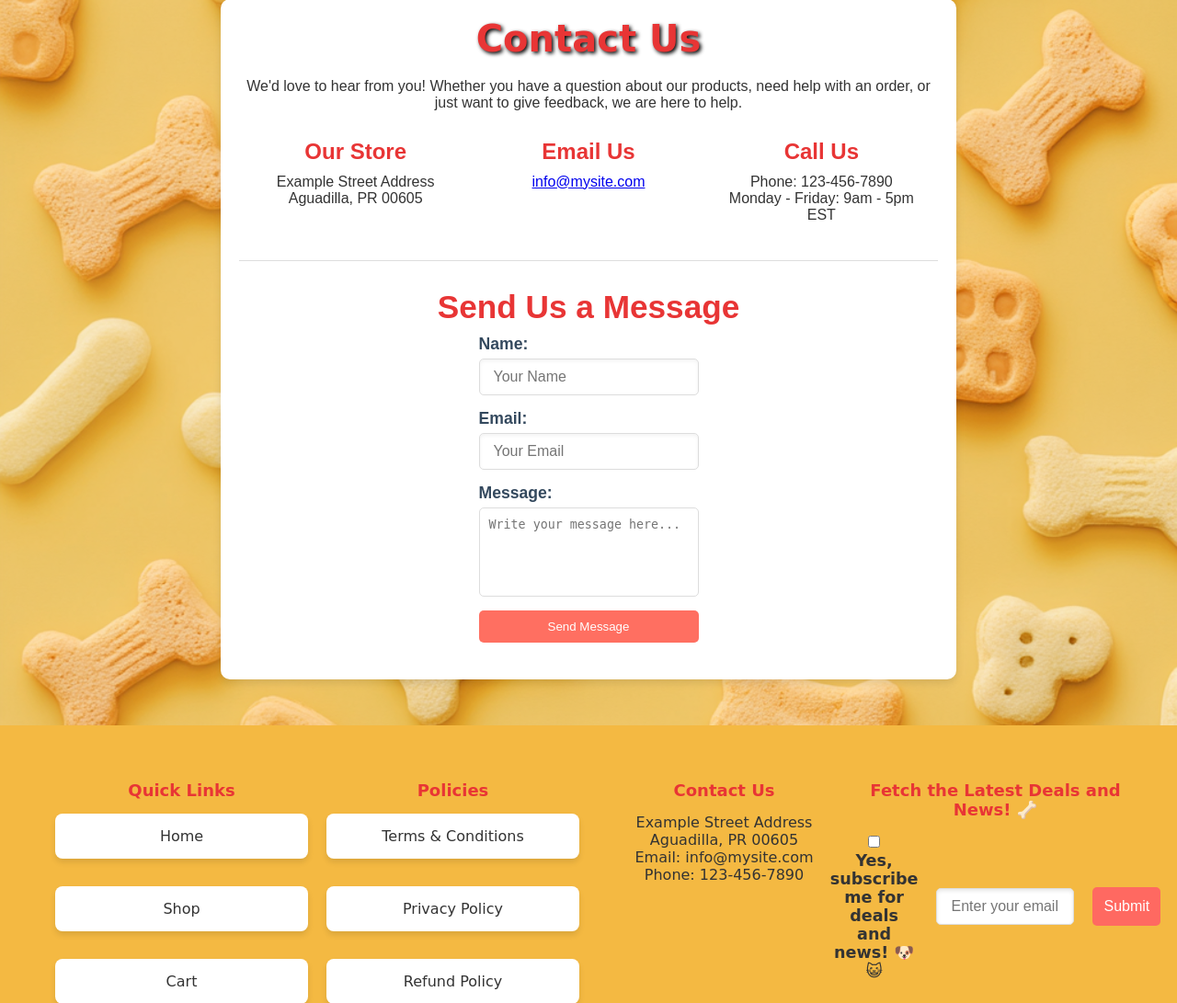
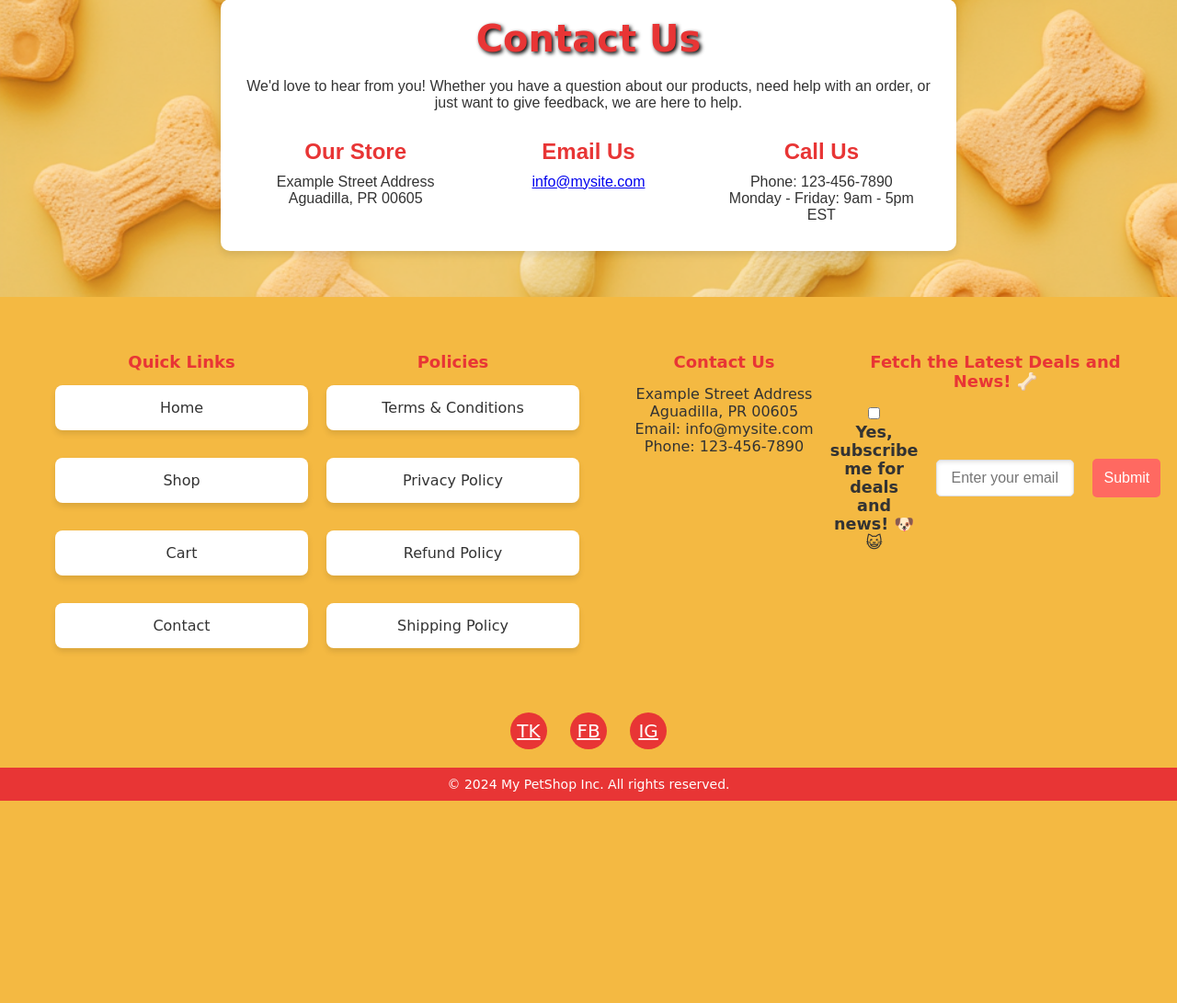
Before and after one commit to anibalfuentesrod/My-PetShop, a Django app: page /contact/ in a window 1280 px wide. Shown: the part 141-1232 px from the top of the page at 92% size. After the commit the page ends 1012 px from the top, so only its background shows below. Run offline with Django 5.2, Linux system fonts and the light colour scheme; some libraries are stand-ins or nearby versions; some web fonts are replaced.

Commit message:
making some changes to the cart link at footer, and changing the contact html

```diff
--- a/myapp/templates/contact.html
+++ b/myapp/templates/contact.html
@@ -24,27 +24,5 @@
         </div>
     </div>
 
-    <hr class="divider">
-
-    <h2>Send Us a Message</h2>
-    <form method="post" action="{% url 'contact' %}" class="contact-form">
-        {% csrf_token %}
-        <div class="form-group">
-            <label for="name">Name:</label>
-            <input type="text" id="name" name="name" placeholder="Your Name" required>
-        </div>
-
-        <div class="form-group">
-            <label for="email">Email:</label>
-            <input type="email" id="email" name="email" placeholder="Your Email" required>
-        </div>
-
-        <div class="form-group">
-            <label for="message">Message:</label>
-            <textarea id="message" name="message" placeholder="Write your message here..." rows="5" required></textarea>
-        </div>
-
-        <button type="submit" class="submit-button">Send Message</button>
-    </form>
 </section>
 {% endblock content %}
--- a/mypetshop/settings.py
+++ b/mypetshop/settings.py
@@ -153,3 +153,7 @@ SOCIAL_AUTH_GOOGLE_OAUTH2_WHITELISTED_EMAILS = ['anibalfuentesrodriguez@gmail.co
 SOCIAL_AUTH_GOOGLE_OAUTH2_REDIRECT_URI = 'https://my-petshop-production.up.railway.app/accounts/google/login/callback/'
 
 CSRF_TRUSTED_ORIGINS = ['https://my-petshop-production.up.railway.app']
+
+
+# Redirects to login when you enter 'cart' unloggin
+LOGIN_URL = '/login/'  # Change this to your custom login page
```
